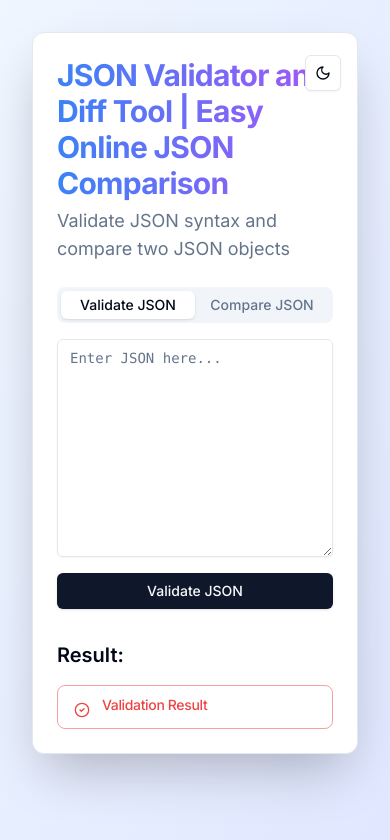
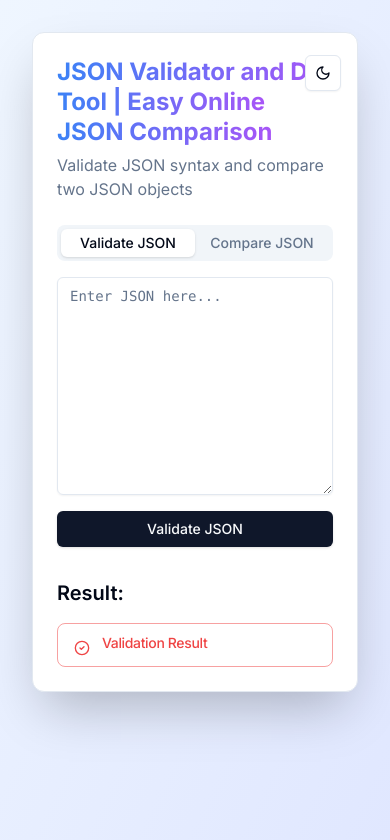
Before and after one commit to desokroshan/json-utilities, a Next.js app: page / in a window 390 px wide. Shown: the top 840 px of the page. Built offline with nearby package versions, Linux system fonts and the light colour scheme.

Commit message:
Fix title formatting

```diff
--- a/src/app/page.tsx
+++ b/src/app/page.tsx
@@ -180,8 +180,17 @@ export default function JsonTool() {
     <div className={`min-h-screen bg-gradient-to-br from-blue-50 to-indigo-100 dark:from-gray-900 dark:to-indigo-950 p-8 transition-colors duration-300 ${isDarkMode ? 'dark' : ''}`}>
       <Card className="w-full max-w-4xl mx-auto shadow-2xl">
         <CardHeader className="relative">
-          <CardTitle className="text-3xl font-bold bg-clip-text text-transparent bg-gradient-to-r from-blue-500 to-purple-500">JSON Validator and Diff Tool | Easy Online JSON Comparison</CardTitle>
-          <CardDescription className="text-lg">Validate JSON syntax and compare two JSON objects</CardDescription>
+          <div className="max-w-4xl">
+            {/* Remove CardTitle and use div instead since we're using our own h1 */}
+            <div className="text-2xl sm:text-3xl font-bold leading-tight sm:leading-normal">
+              <span className="bg-gradient-to-r from-blue-500 to-purple-500 bg-clip-text text-transparent box-decoration-clone">
+                JSON Validator and Diff Tool | Easy Online JSON Comparison
+              </span>
+            </div>
+          </div>
+          <CardDescription className="text-base sm:text-lg mt-2">
+            Validate JSON syntax and compare two JSON objects
+          </CardDescription>
           <Button
             variant="outline"
             size="icon"
@@ -189,7 +198,7 @@ export default function JsonTool() {
             onClick={() => setIsDarkMode(!isDarkMode)}
           >
             {isDarkMode ? <Sun className="h-[1.2rem] w-[1.2rem]" /> : <Moon className="h-[1.2rem] w-[1.2rem]" />}
-          </Button>
+            </Button>
         </CardHeader>
         <CardContent>
           <Tabs defaultValue="validate" className="space-y-4">
```
